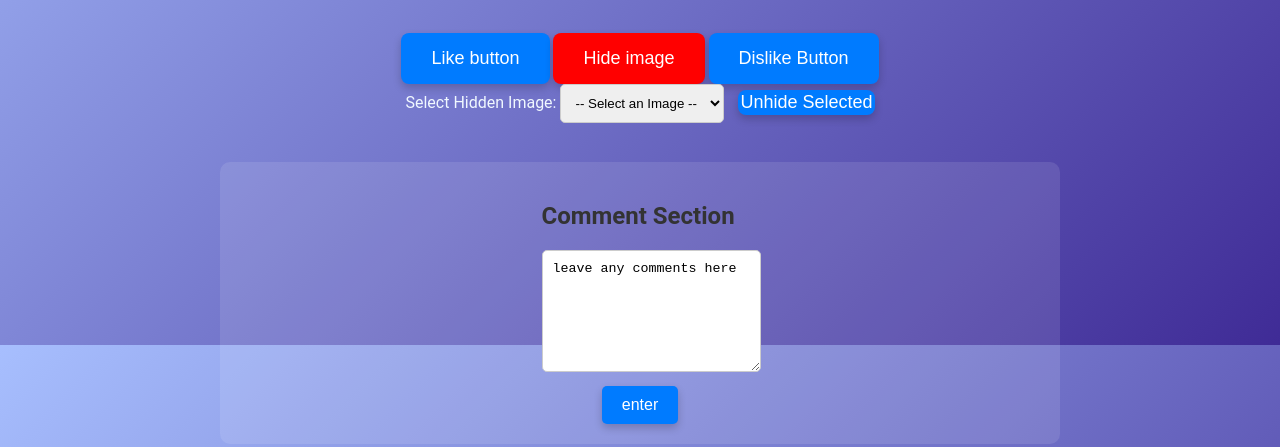
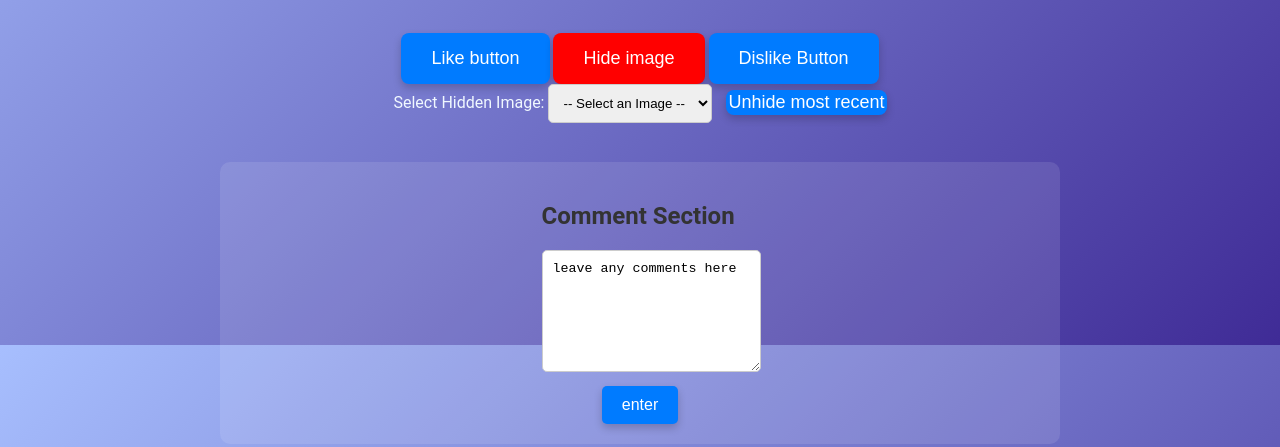
Before and after one commit to AD-Archer/PhotoFlip, a plain HTML site: page index.html in a window 1280 px wide. Shown: the part 475-922 px from the top of the page. Drawn offline with Linux system fonts and the light colour scheme.

Commit message:
update unhide button to better represent its features

```diff
--- a/index.html
+++ b/index.html
@@ -50,7 +50,7 @@
         <select id="hiddenImagesDropdown">
             <option value="">-- Select an Image --</option>
         </select>
-        <button id="unhideButton" class="unhideButton">Unhide Selected</button>
+        <button id="unhideButton" class="unhideButton">Unhide most recent</button>
     </section>
     </center>
   </div>
```
